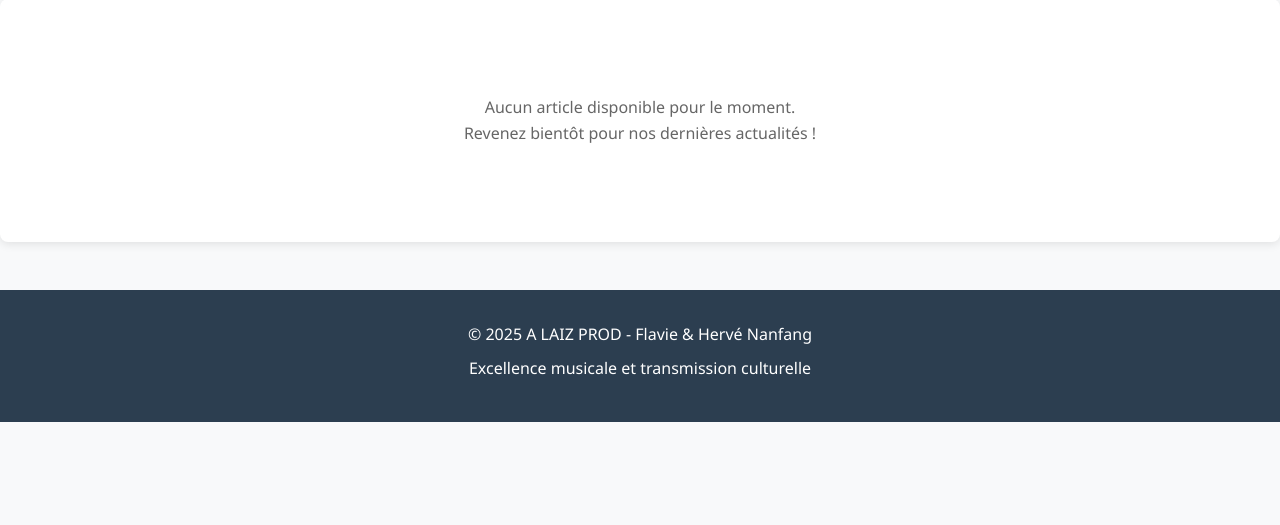
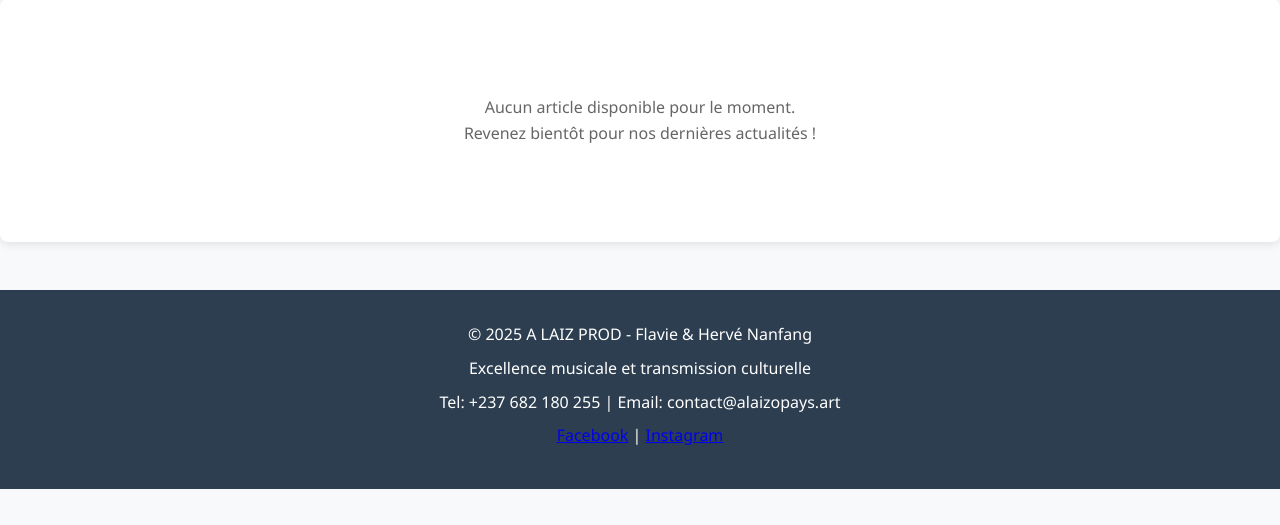
Before and after one commit to LeJuif69/alaiz-prod-website, a Flask app: page /blog in a window 1280 px wide. Shown: the part 275-800 px from the top of the page. Run offline with Flask 3, Linux system fonts and the light colour scheme.

Commit message:
Update base.html

```diff
--- a/templates/base.html
+++ b/templates/base.html
@@ -29,10 +29,15 @@
     </main>
 
     <footer>
-        <div class="footer-content">
-            <p>&copy; 2025 A LAIZ PROD - Flavie & Hervé Nanfang</p>
-            <p>Excellence musicale et transmission culturelle</p>
+    <div class="footer-content">
+        <p>&copy; 2025 A LAIZ PROD - Flavie & Hervé Nanfang</p>
+        <p>Excellence musicale et transmission culturelle</p>
+        <div class="footer-contact">
+            <p>Tel: +237 682 180 255 | Email: contact@alaizopays.art</p>
+            <p>
+                <a href="https://facebook.com/a_laiz_o_pays" target="_blank">Facebook</a> |
+                <a href="https://instagram.com/alaizprod" target="_blank">Instagram</a>
+            </p>
         </div>
-    </footer>
-</body>
-</html>
+    </div>
+</footer>
```
